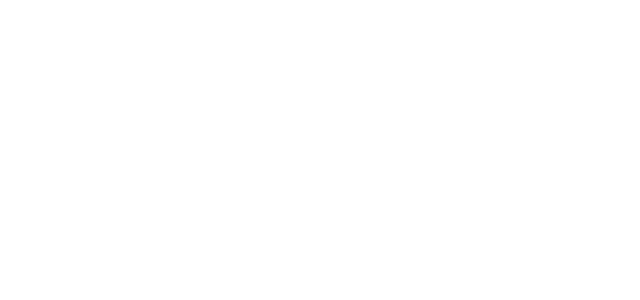
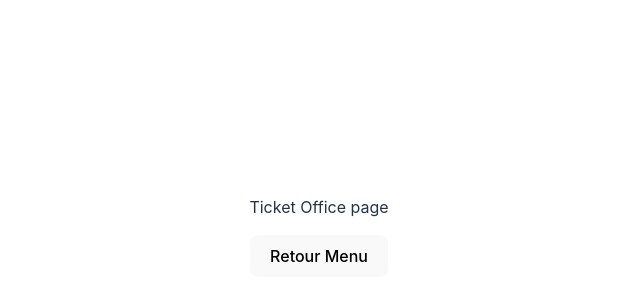
Before and after one commit to Theo-meil/Projet-info-CIR3, a React (Vite) app: page /ticket-office in a window 1280 px wide. Before the commit this address had no page. Shown: the part 172-472 px from the top of the page, without its empty margins (321-961 px from the left). Built offline with nearby package versions, Linux system fonts and the light colour scheme.

Commit message:
création de la page de billetterie

```diff
--- a/src/App.jsx
+++ b/src/App.jsx
@@ -7,6 +7,7 @@
 import CreateEventPage from './CreateEventPage.jsx'
 import JoinEventPage from './JoinEventPage.jsx'
 import ShowEventPage from './ShowEventPage.jsx'
+import TicketOfficePage from "./assets/TicketOfficePage.jsx";
 
 function App() {
     return (
@@ -20,6 +21,7 @@
                     <Route path="/create-event" element={<CreateEventPage />} />
                     <Route path="/join-event" element={<JoinEventPage />} />
                     <Route path="/show-event" element={<ShowEventPage />} />
+                    <Route path="/ticket-office" element={<TicketOfficePage />} />
                 </Routes>
             </div>
         </BrowserRouter>
--- a/src/HomePage.jsx
+++ b/src/HomePage.jsx
@@ -29,7 +29,6 @@
                 </div>
             </header>
 
-
             <div className="hero-section">
                 <h1 className="hero-title">Bienvenue aux tournois de jeux vidéo</h1>
                 <p className="hero-subtitle">Rejoignez des compétitions épiques et montrez vos talents !</p>
@@ -49,7 +48,9 @@
                             <h3 className="tournament-name">{tournament.name}</h3>
                             <p className="tournament-date">Date : {tournament.date}</p>
                             <p className="tournament-prize">Récompense : {tournament.prize}</p>
-                            <button className="details-button">Voir détails</button>
+                            <Link to="/ticket-office">
+                                <button className="details-button">Réserver</button>
+                            </Link>
                         </li>
                     ))}
                 </ul>
--- /dev/null
+++ b/src/assets/TicketOfficePage.jsx
@@ -0,0 +1,16 @@
+import React from "react";
+import {Link} from "react-router-dom";
+
+function TicketOfficePage() {
+
+    return (
+        <div>
+            <p>Ticket Office page</p>
+            <Link to="/">
+                <button>Retour Menu</button>
+            </Link>
+        </div>
+    );
+}
+
+export default TicketOfficePage;
```
